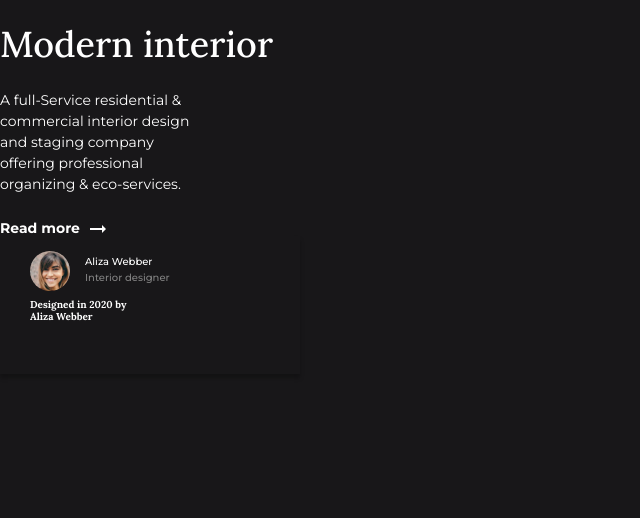
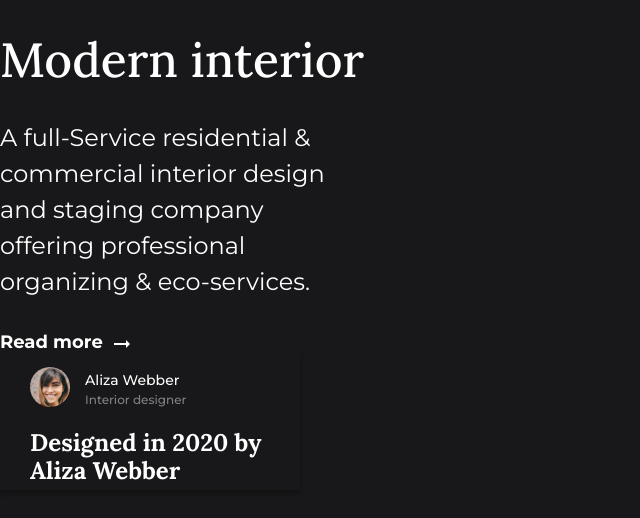
Before and after one commit to GavinITP/Interior-Consultant, a plain HTML site: page index.html in a window 1280 px wide. Shown: the whole page, without its empty margins (0-640 px from the left). Drawn offline with Linux system fonts and the light colour scheme.

Commit message:
Fix responsive font size.

```diff
--- a/css/styles.css
+++ b/css/styles.css
@@ -61,6 +61,20 @@ body {
   transform: translate(7px, 8px);
 }
 
+@media screen and (min-width: 768px) {
+  .article__heading {
+    font-size: 4.8rem;
+  }
+
+  .article__paragraph {
+    font-size: 2.4rem;
+  }
+
+  .article__link {
+    font-size: 1.8rem;
+  }
+}
+
 /* card */
 .card {
   background: var(--color-bg);
@@ -82,7 +96,7 @@ body {
 
 .card__name {
   font-family: var(--font-general);
-  font-size: 1rem;
+  font-size: 1.2rem;
   font-weight: 500;
   margin: 5px 15px;
 }
@@ -98,7 +112,20 @@ body {
 .card__heading {
   font-family: var(--font-heading);
   font-weight: 700;
-  font-size: 1.125rem;
-  font-size: 1rem;
+  font-size: 1.8rem;
   width: 17ch;
 }
+
+@media screen and (min-width: 768px) {
+  .card__name {
+    font-size: 1.4rem;
+  }
+
+  .card__job {
+    font-size: 1.2rem;
+  }
+
+  .card__heading {
+    font-size: 2.4rem;
+  }
+}
```
